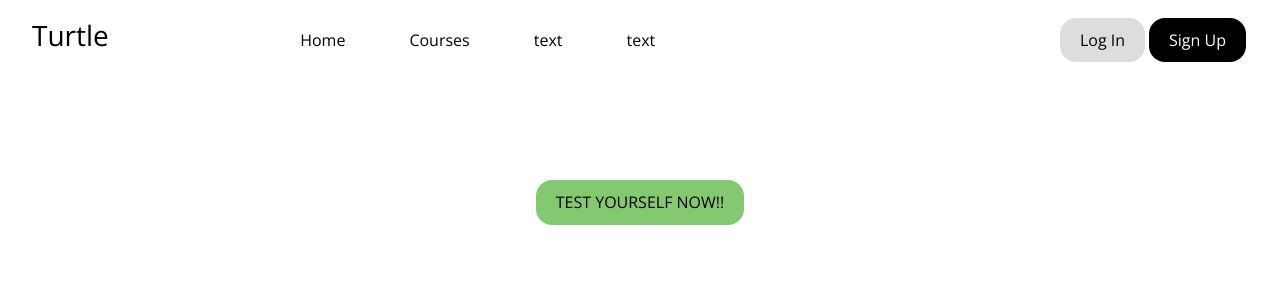
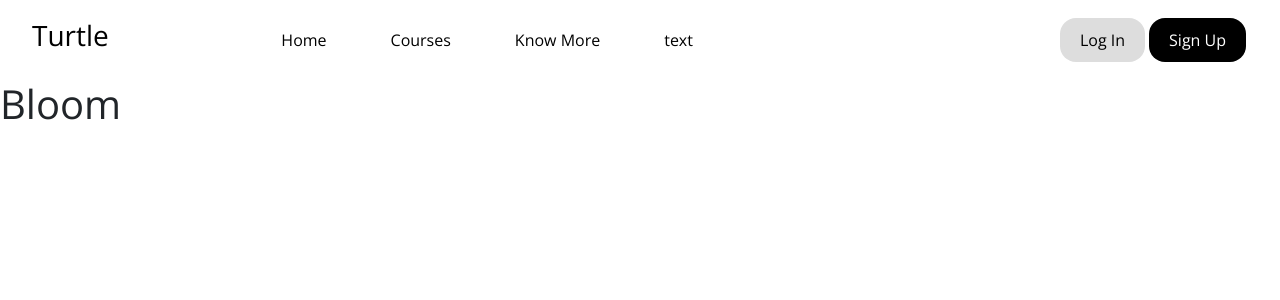
Before and after one commit to yuvraj-0777/AliveStars, a React (Create React App) app in the folder ssportal/: page /bloomtxt in a window 1280 px wide. Shown: the top 300 px of the page. Built offline with nearby package versions, Linux system fonts and the light colour scheme; the HTML template or start-up script is replaced by a standard one; a web font is replaced by a local one.

Commit message:
nav update

```diff
--- a/ssportal/src/App.js
+++ b/ssportal/src/App.js
@@ -3,12 +3,19 @@ import React from 'react';
 import Navbar from './components/navbar';
 import Home from './components/home';
 import { Route, Routes } from 'react-router-dom';
+import Quizcomp from './components/quizhome';
+import Bloomtxt from './components/bloomtxt';
 
 function App() {
   return (
     <React.Fragment>
-      <Navbar />
-      <Home />
+        <Navbar />
+        <div>
+          <Routes>
+            <Route path='/' element={<Home/>} />
+            <Route path='/bloomtxt' element={<Bloomtxt/>} />
+          </Routes>
+        </div>
     </React.Fragment>
   );
 }
--- a/ssportal/src/components/bloomtxt.js
+++ b/ssportal/src/components/bloomtxt.js
@@ -0,0 +1,15 @@
+
+
+function Bloomtxt() {
+    return(
+        <>
+        <div>
+            <h1>
+                Bloom
+            </h1>
+        </div>
+        </>
+    )
+}
+
+export default Bloomtxt;
--- a/ssportal/src/components/home.js
+++ b/ssportal/src/components/home.js
@@ -1,11 +1,16 @@
 import React from 'react';
 
 function Home() {
+
+  const sttest = () => {
+
+  }
+
   return (
     <>
     <main>
     <button className="buttn-test">
-       <a> TEST YOURSELF NOW!! </a>
+       <a onClick={sttest}> TEST YOURSELF NOW!! </a>
       </button>
     </main>
     </>
--- a/ssportal/src/components/navbar.js
+++ b/ssportal/src/components/navbar.js
@@ -1,4 +1,5 @@
 import { useRef } from "react";
+import { Link } from "react-router-dom";
 import {FaBars, FaTimes} from "react-icons/fa"
 import "../styles/main.css"
 
@@ -13,10 +14,10 @@ function Navbar() {
     <header>
       <h3 className="logo">Turtle</h3>
       <nav ref={navRef}>
-        <a href='/#'>Home</a>
-        <a href='/#'>Courses</a>
-        <a href='/#'>text</a>
-        <a href='/#'>text</a>
+        <Link to='/'>Home</Link>
+        <Link to='/#'>Courses</Link>
+        <Link to='/bloomtxt'>Know More</Link>
+        <Link to='/#'>text</Link>
         <button className="nav-btn nav-close-btn" onClick={showNavbar}>
           <FaTimes/>
         </button>
--- a/ssportal/src/components/quizhome.js
+++ b/ssportal/src/components/quizhome.js
@@ -2,5 +2,11 @@ import React from 'react'
 
 const Quizcomp = () =>
 {
-    return
+    return(
+        <div>
+            Quiz
+        </div>
+    )
 }
+
+export default Quizcomp;
```
